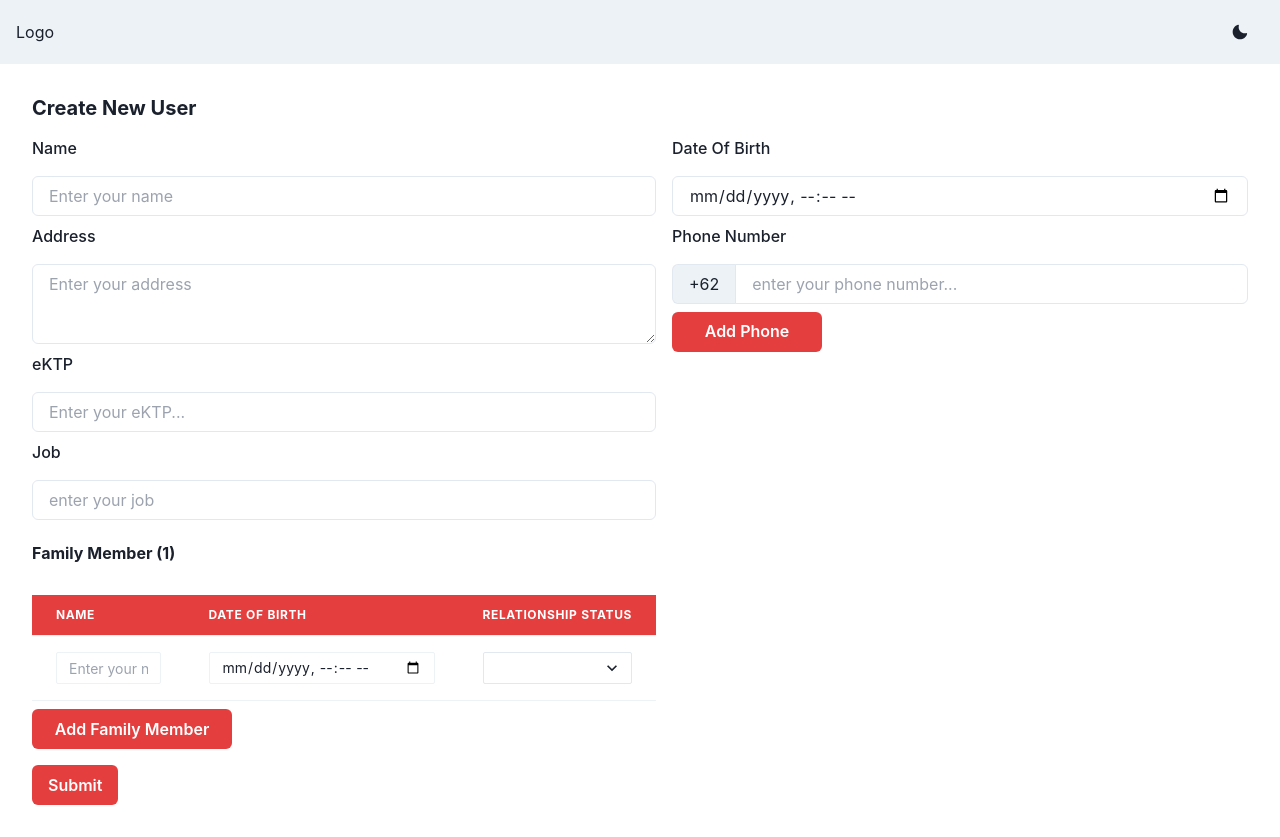
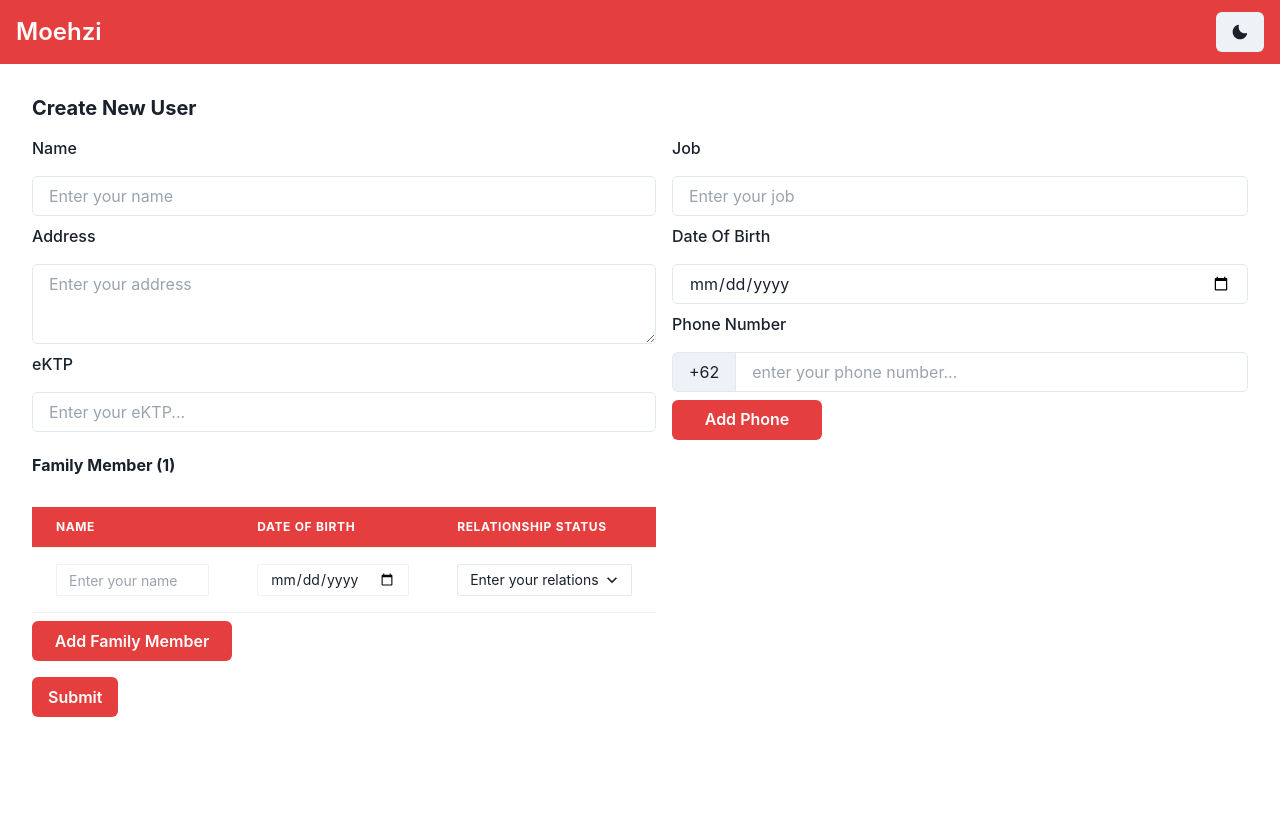
Before and after one commit to moehzi/proj-assesment, a React (Create React App) app: page /create-user in a window 1280 px wide. After the commit the page ends 800 px from the top, so only its background shows below. Built offline with nearby package versions, Linux system fonts and the light colour scheme.

Commit message:
refactor: refactor fomrm input and navbar

```diff
--- a/package.json
+++ b/package.json
@@ -11,6 +11,7 @@
     "@testing-library/jest-dom": "^5.16.5",
     "@testing-library/react": "^13.4.0",
     "@testing-library/user-event": "^13.5.0",
+    "moment": "^2.29.4",
     "react": "^18.2.0",
     "react-dom": "^18.2.0",
     "react-hook-form": "^7.43.5",
--- a/src/App.js
+++ b/src/App.js
@@ -3,7 +3,7 @@ import './App.css';
 import Navbar from './components/Navbar';
 import CreateUser from './pages/CreateUser';
 import Home from './pages/Home';
-import { BrowserRouter as Router, Routes, Route, Link } from 'react-router-dom';
+import { BrowserRouter as Router, Routes, Route } from 'react-router-dom';
 
 function App() {
   return (
--- a/src/components/FormInput/FormInputFamily/index.js
+++ b/src/components/FormInput/FormInputFamily/index.js
@@ -1,15 +1,4 @@
-import {
-  Heading,
-  Input,
-  Select,
-  Table,
-  TableContainer,
-  Tbody,
-  Td,
-  Th,
-  Thead,
-  Tr,
-} from '@chakra-ui/react';
+import { Heading, Input, Select } from '@chakra-ui/react';
 import React from 'react';
 import { optionsRelationship } from '../../../config/options/RelationshipOptions';
 import TableData from '../../TableData';
@@ -41,7 +30,7 @@ const FormInputFamily = ({ familyFields, register, dataSource }) => {
         <Input
           placeholder="Select Date and Time"
           size="sm"
-          type="datetime-local"
+          type="date"
           {...register(`family.${index}.dateOfBirth`, {
             required: 'This is required',
             minLength: {
@@ -58,7 +47,6 @@ const FormInputFamily = ({ familyFields, register, dataSource }) => {
         <Select
           colorScheme="red"
           size="sm"
-          onClick={() => console.log(index, 'mawar')}
           {...register(`family.${index}.relationshipStatus`, {
             required: 'This is required',
             minLength: {
@@ -66,6 +54,7 @@ const FormInputFamily = ({ familyFields, register, dataSource }) => {
               message: 'Minimum length should be 4',
             },
           })}
+          placeholder="Enter your relationship"
         >
           {optionsRelationship.map((option, index) => (
             <option key={index}>{option.label}</option>
--- a/src/components/FormInput/index.js
+++ b/src/components/FormInput/index.js
@@ -78,14 +78,6 @@ const FormInput = () => {
               minLength: { value: 14, message: 'Minimum length should be 14' },
             })}
           />
-          <InputBox
-            id="job"
-            label="Job"
-            placeholder="enter your job"
-            register={register('job', {
-              required: 'This is required',
-            })}
-          />
           <FormInputFamily
             familyFields={familyFields}
             dataSource={fieldsFamily}
@@ -106,6 +98,14 @@ const FormInput = () => {
         </div>
         <div className="flex flex-col flex-1 max-w-xl gap-2">
           <InputBox
+            id="job"
+            label="Job"
+            placeholder="Enter your job"
+            register={register('job', {
+              required: 'This is required',
+            })}
+          />
+          <InputBox
             placeholder="Select Date and Time"
             id="dateOfBirth"
             label="Date Of Birth"
@@ -114,7 +114,7 @@ const FormInput = () => {
               minLength: { value: 14, message: 'Minimum length should be 14' },
             })}
             size="md"
-            type="datetime-local"
+            type="date"
           />
           <FormLabel htmlFor="phoneNumber">Phone Number</FormLabel>
           {fieldsPhoneNumber.map((field, index) => (
--- a/src/components/Navbar/index.js
+++ b/src/components/Navbar/index.js
@@ -7,14 +7,19 @@ import {
   useColorMode,
 } from '@chakra-ui/react';
 import { MoonIcon, SunIcon } from '@chakra-ui/icons';
+import { Link } from 'react-router-dom';
 
 const Navbar = () => {
   const { colorMode, toggleColorMode } = useColorMode();
   return (
     <>
-      <Box bg={useColorModeValue('gray.100', 'gray.900')} px={4}>
+      <Box bg={useColorModeValue('red.500', 'red.900')} px={4}>
         <Flex h={16} alignItems={'center'} justifyContent={'space-between'}>
-          <Box>Logo</Box>
+          <Link to="/">
+            <Box fontSize="1.5rem" color="white" fontWeight="semibold">
+              Moehzi
+            </Box>
+          </Link>
           <Flex alignItems={'center'}>
             <Stack direction={'row'} spacing={7}>
               <Button onClick={toggleColorMode}>
--- a/src/config/columns/HomeColumns.js
+++ b/src/config/columns/HomeColumns.js
@@ -1,13 +1,17 @@
 import { ListItem, OrderedList, Text, UnorderedList } from '@chakra-ui/react';
 import { Fragment } from 'react';
 import PopupDetails from '../../components/PopupDetails';
+import moment from 'moment';
 
 export const homeColumns = [
   { label: 'Name', render: (data) => data.name },
   { label: 'eKTP', render: (data) => data.eKTP },
   { label: 'Address', render: (data) => data.address },
   { label: 'Job', render: (data) => data.job },
-  { label: 'Date of Birth', render: (data) => data.dateOfBirth },
+  {
+    label: 'Date of Birth',
+    render: (data) => moment(data.dateOfBirth).format('DD MMMM YYYY'),
+  },
   {
     label: 'Phone Number',
     render: (data) => (
```
Also changed, not shown: 1 other file (tests, documents, lock files or other folders).
